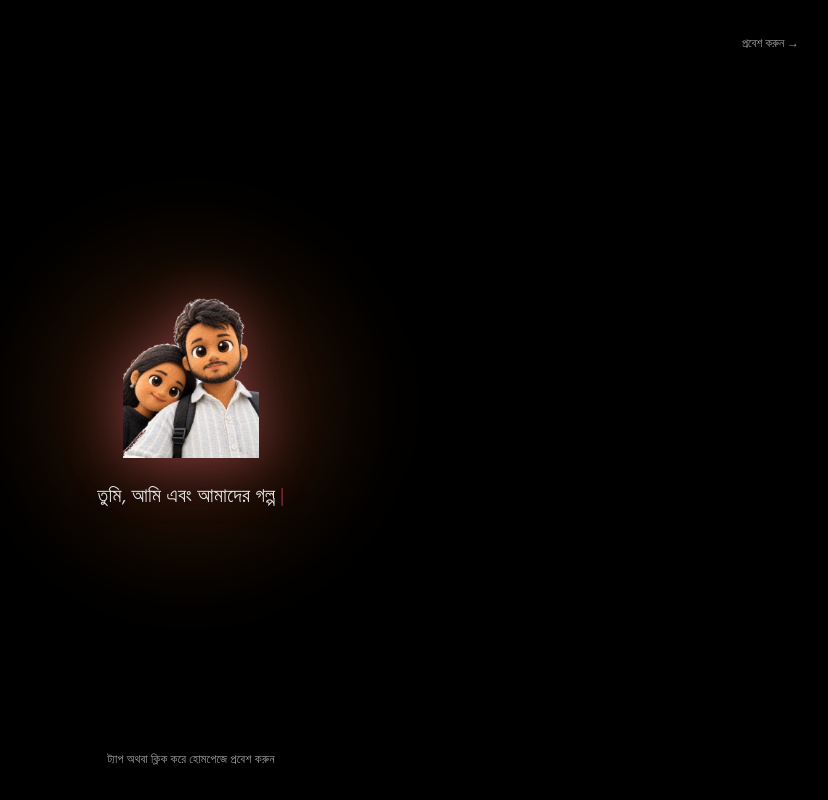
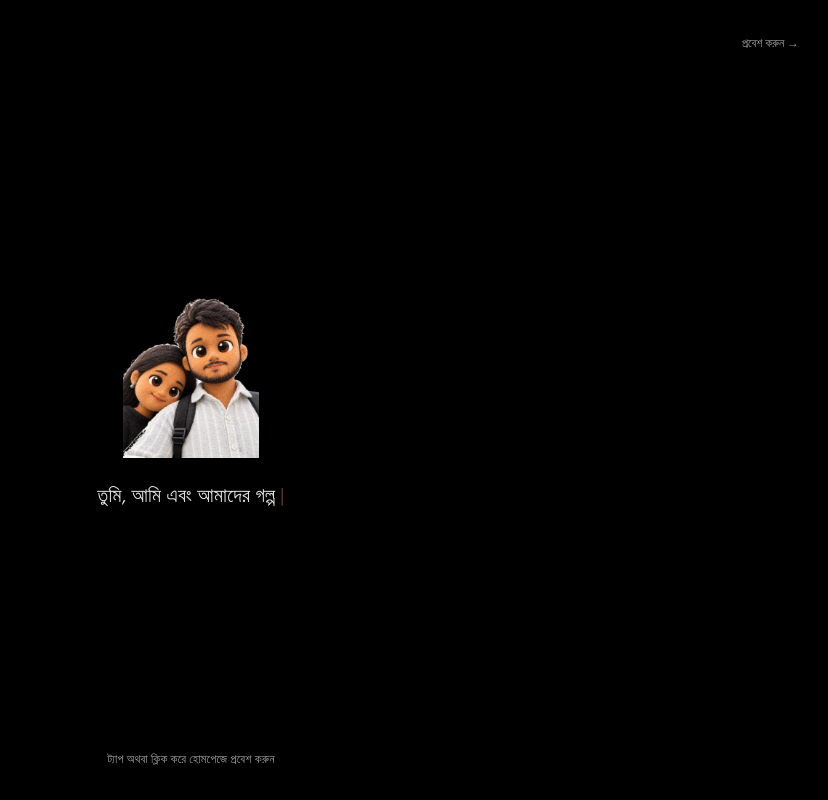
Before and after one commit to fiftee15n/9November, a Next.js app: page / in a window 1280 px wide. Both pictures are taken after a click on the button "এড়িয়ে যান →". Shown: the whole page, without its empty margins (449-1277 px from the left). Built offline with nearby package versions, Linux system fonts and the light colour scheme; what react-apple-emojis would draw is missing.

Commit message:
Transition: remove glow, slowly blur logo, and smoothly open homepage

```diff
--- a/components/WelcomeLoader.tsx
+++ b/components/WelcomeLoader.tsx
@@ -236,9 +236,8 @@ export function WelcomeLoader({ onComplete }: { onComplete: () => void }) {
       animate={{ opacity: 1 }}
       exit={{
         opacity: 0,
-        filter: "blur(6px)",
       }}
-      transition={{ duration: 1.2, ease: [0.22, 1, 0.36, 1] }}
+      transition={{ duration: 1.5, ease: [0.16, 1, 0.3, 1] }}
       aria-modal="true"
       role="dialog"
       aria-label="Welcome Story"
@@ -385,30 +384,16 @@ export function WelcomeLoader({ onComplete }: { onComplete: () => void }) {
             </button>
           </div>
 
-          {/* Centered Logo with soft luminous bloom and dissolve */}
+          {/* Centered Logo: slowly blurs during exit while homepage opens */}
           <div className="relative z-10 flex flex-1 flex-col items-center justify-center px-6">
-            {/* Luminous warm ambient glow that blooms outward during reveal */}
-            <motion.div
-              initial={{ opacity: 0, scale: 0.7 }}
-              animate={{ opacity: 1, scale: 1 }}
-              exit={{
-                opacity: 0,
-                scale: 1.6,
-                filter: "blur(36px)",
-                transition: { duration: 1.1, ease: [0.22, 1, 0.36, 1] },
-              }}
-              transition={{ duration: 1.0, ease: "easeOut" }}
-              className="absolute pointer-events-none -z-10 size-72 sm:size-96 rounded-full bg-[radial-gradient(circle,rgba(251,113,133,0.25)_0%,rgba(249,115,22,0.15)_35%,transparent_70%)] blur-2xl"
-            />
-
-            {/* Logo: gentle entrance and glowing expand-dissolve exit */}
+            {/* Logo: clean entrance and slow progressive blur during transition */}
             <motion.div
               key="signature-logo"
               aria-label="Logo"
               initial={{
                 opacity: 0,
-                scale: 0.92,
-                filter: "blur(12px)",
+                scale: 0.95,
+                filter: "blur(10px)",
               }}
               animate={{
                 opacity: 1,
@@ -421,16 +406,16 @@ export function WelcomeLoader({ onComplete }: { onComplete: () => void }) {
               }}
               exit={{
                 opacity: 0,
-                scale: 1.15,
-                filter: "blur(18px)",
-                transition: { duration: 1.0, ease: [0.22, 1, 0.36, 1] },
+                scale: 1.02,
+                filter: "blur(30px)",
+                transition: { duration: 1.5, ease: [0.16, 1, 0.3, 1] },
               }}
               className="relative flex items-center justify-center"
             >
               <img
                 src="/logo-cropped.png"
                 alt="Logo"
-                className="h-28 sm:h-36 md:h-40 w-auto object-contain select-none drop-shadow-[0_4px_28px_rgba(251,113,133,0.4)]"
+                className="h-28 sm:h-36 md:h-40 w-auto object-contain select-none"
                 draggable={false}
               />
             </motion.div>
@@ -447,9 +432,9 @@ export function WelcomeLoader({ onComplete }: { onComplete: () => void }) {
               }}
               exit={{
                 opacity: 0,
-                y: 10,
-                filter: "blur(8px)",
-                transition: { duration: 0.45, ease: "easeIn" },
+                y: 8,
+                filter: "blur(12px)",
+                transition: { duration: 0.9, ease: "easeIn" },
               }}
               className="mt-6 text-center pointer-events-none px-4"
               style={{
```
